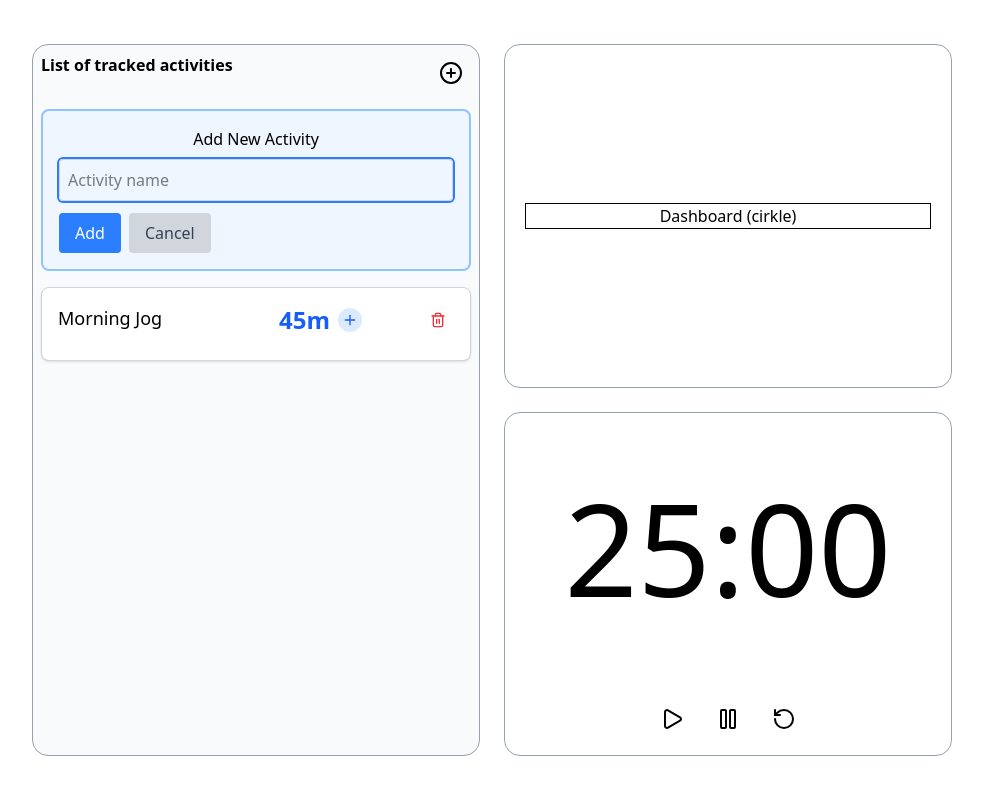
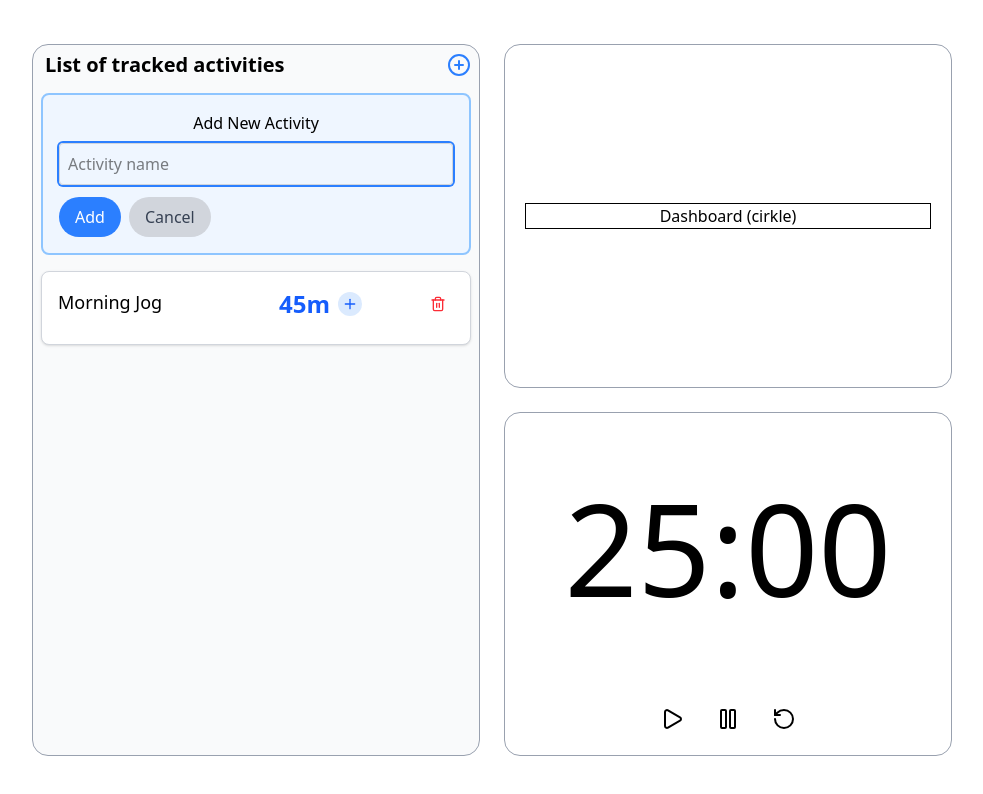
Before and after one commit to Andrzej-Tezyk/stack-app, a React (Vite) app in the folder frontend/: page / in a window 1280 px wide. Both pictures are taken after a click on the button 599 px from the left and 73 px from the top of the page. Shown: the top 794 px of the page, without its empty margins (148-1131 px from the left). Built offline with nearby package versions, Linux system fonts and the light colour scheme.

Commit message:
another style fix

```diff
--- a/frontend/src/components/TrackedActivities.tsx
+++ b/frontend/src/components/TrackedActivities.tsx
@@ -67,14 +67,14 @@ const TrackedActivities: React.FC = () => {
 
     return (
         <div className="flex flex-col m-3 w-md border border-gray-400 rounded-2xl border-solid bg-gray-50">
-            <h2 className="flex justify-between m-2 font-semibold">
-                List of tracked activities
+            <h2 className="flex justify-between items-center ml-3 font-semibold text-xl">
+                <span>List of tracked activities</span>
                 <button
                     className="w-10 h-10 flex items-center justify-center p-0 hover:bg-gray-200 rounded-full transition-colors"
                     aria-label="Add new activity"
                     onClick={() => setIsAdding(true)}
                 >
-                    <CirclePlus />
+                    <CirclePlus className="text-blue-500"/>
                 </button>
             </h2>
 
@@ -95,13 +95,13 @@ const TrackedActivities: React.FC = () => {
                         <div className="flex gap-2">
                             <button
                                 onClick={handleAddActivity}
-                                className="px-4 py-2 bg-blue-500 text-white rounded hover:bg-blue-600 focus:outline-none focus:ring-2 focus:ring-blue-500"
+                                className="px-4 py-2 bg-blue-500 text-white hover:bg-blue-600 focus:outline-none focus:ring-2 focus:ring-blue-500 rounded-3xl"
                             >
                                 Add
                             </button>
                             <button
                                 onClick={handleCancel}
-                                className="px-4 py-2 bg-gray-300 text-gray-700 rounded hover:bg-gray-400 focus:outline-none focus:ring-2 focus:ring-gray-500"
+                                className="px-4 py-2 bg-gray-300 text-gray-700 rounded-3xl hover:bg-gray-400 focus:outline-none focus:ring-2 focus:ring-gray-500"
                             >
                                 Cancel
                             </button>
```
